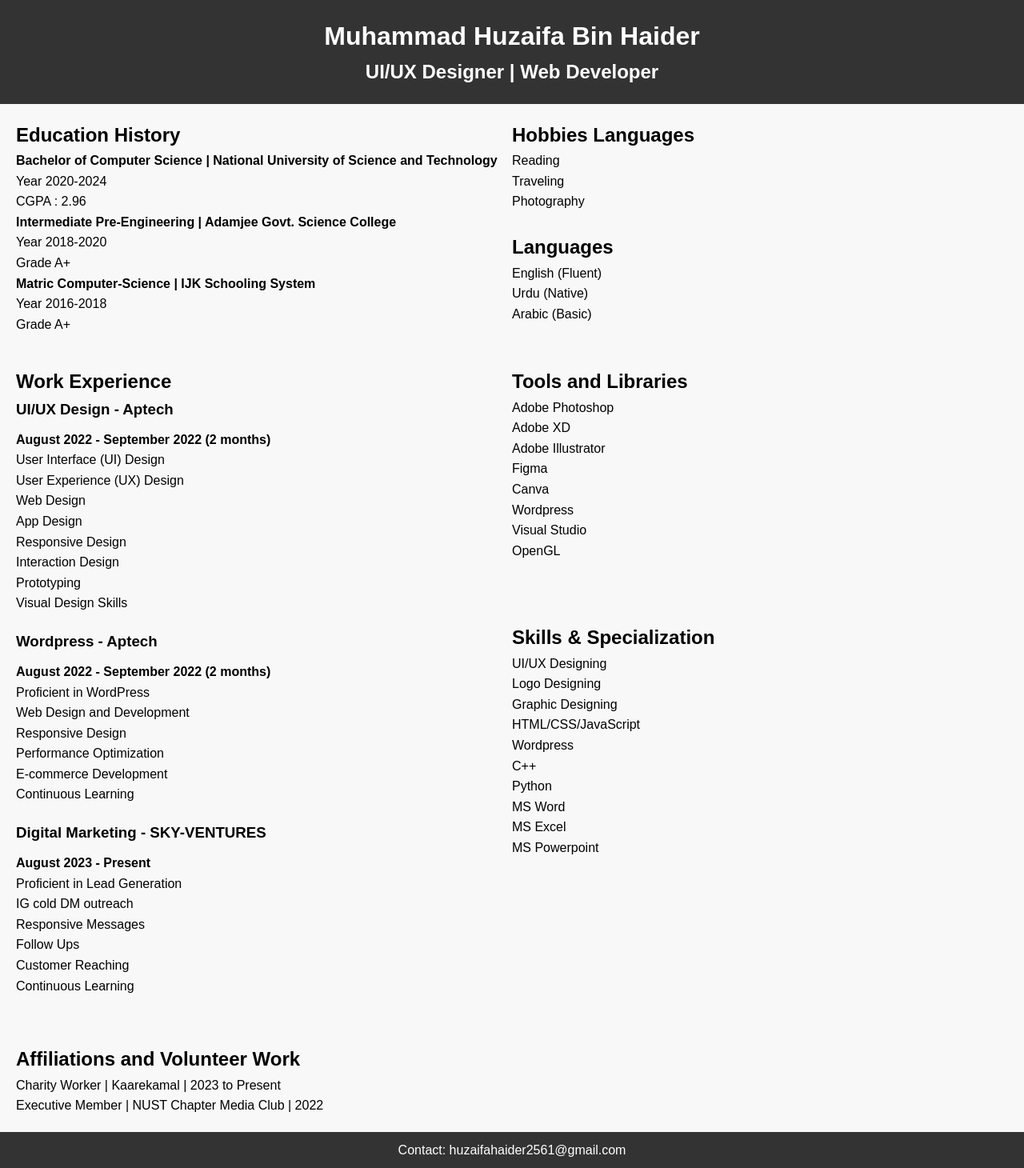
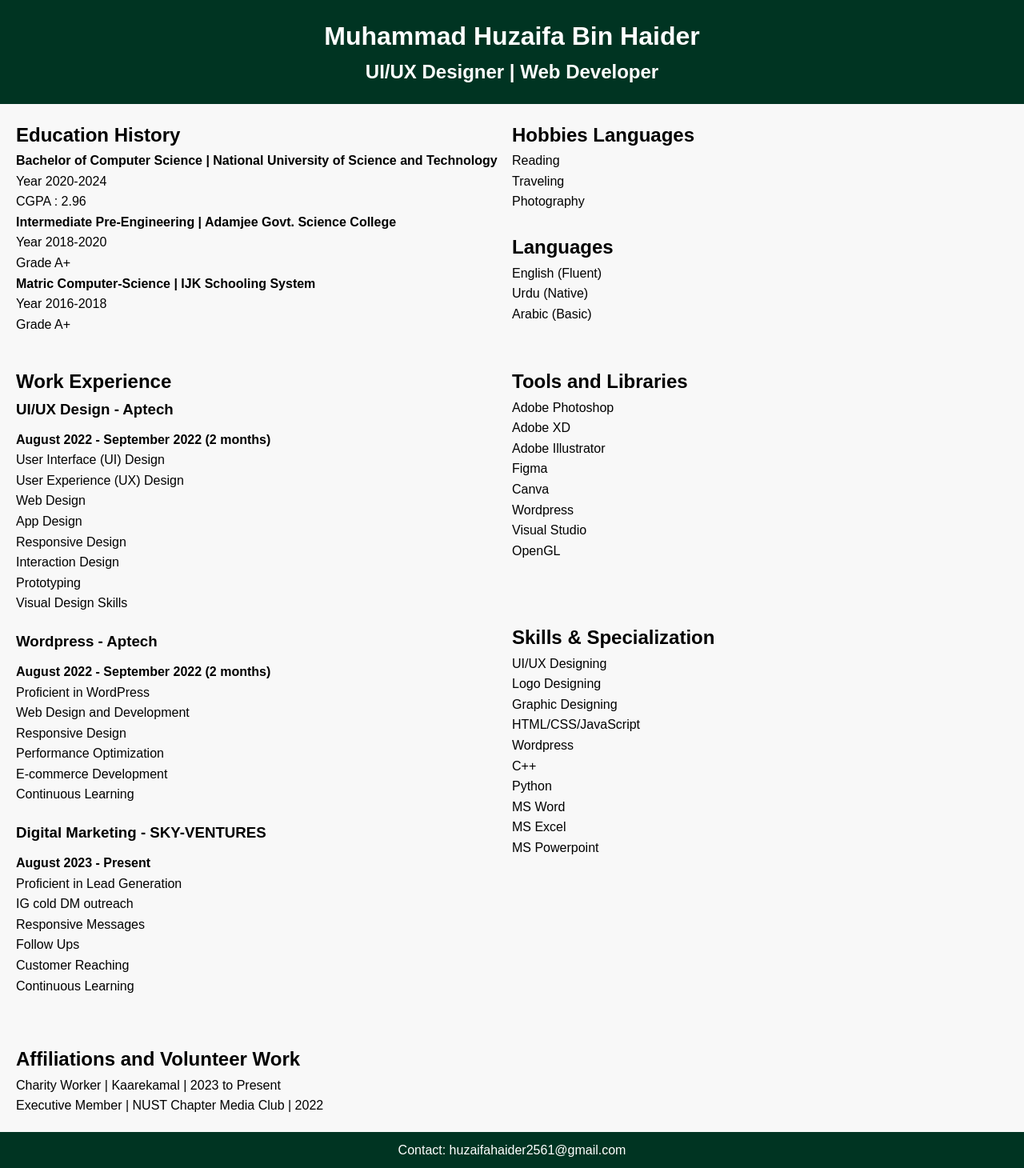
Before and after one commit to huzaifahaider2561/huzaifa.github.io, a PHP site: the page made by Lab 4/lab4.html in a window 1280 px wide. Shown: the whole page at 80% size. Run offline with PHP 8.4, Linux system fonts and the light colour scheme.

Commit message:
add changes

```diff
--- a/Lab 4/style.css
+++ b/Lab 4/style.css
@@ -12,7 +12,7 @@ body, h1, h2, h3, p, ul, li {
   }
 
   header {
-    background-color: #333;
+    background-color: #003422;
     color: #fff;
     text-align: center;
     padding: 20px 0;
@@ -35,7 +35,7 @@ body, h1, h2, h3, p, ul, li {
   }
 
   footer {
-    background-color: #333;
+    background-color: #003422;
     color: #fff;
     text-align: center;
     padding: 10px 0;
--- a/index.html
+++ b/index.html
@@ -76,7 +76,7 @@
           </div>
           <h3>Lab 4 Title</h3>
           <p>
-             <b>Q1, Q2, and Q3 HyperLink</b><br>
+             <b><a href="Lab 4/lab4.html"target="_blank">Task 1</a></b><br>
           </p>
         </div>
       </div>
```
